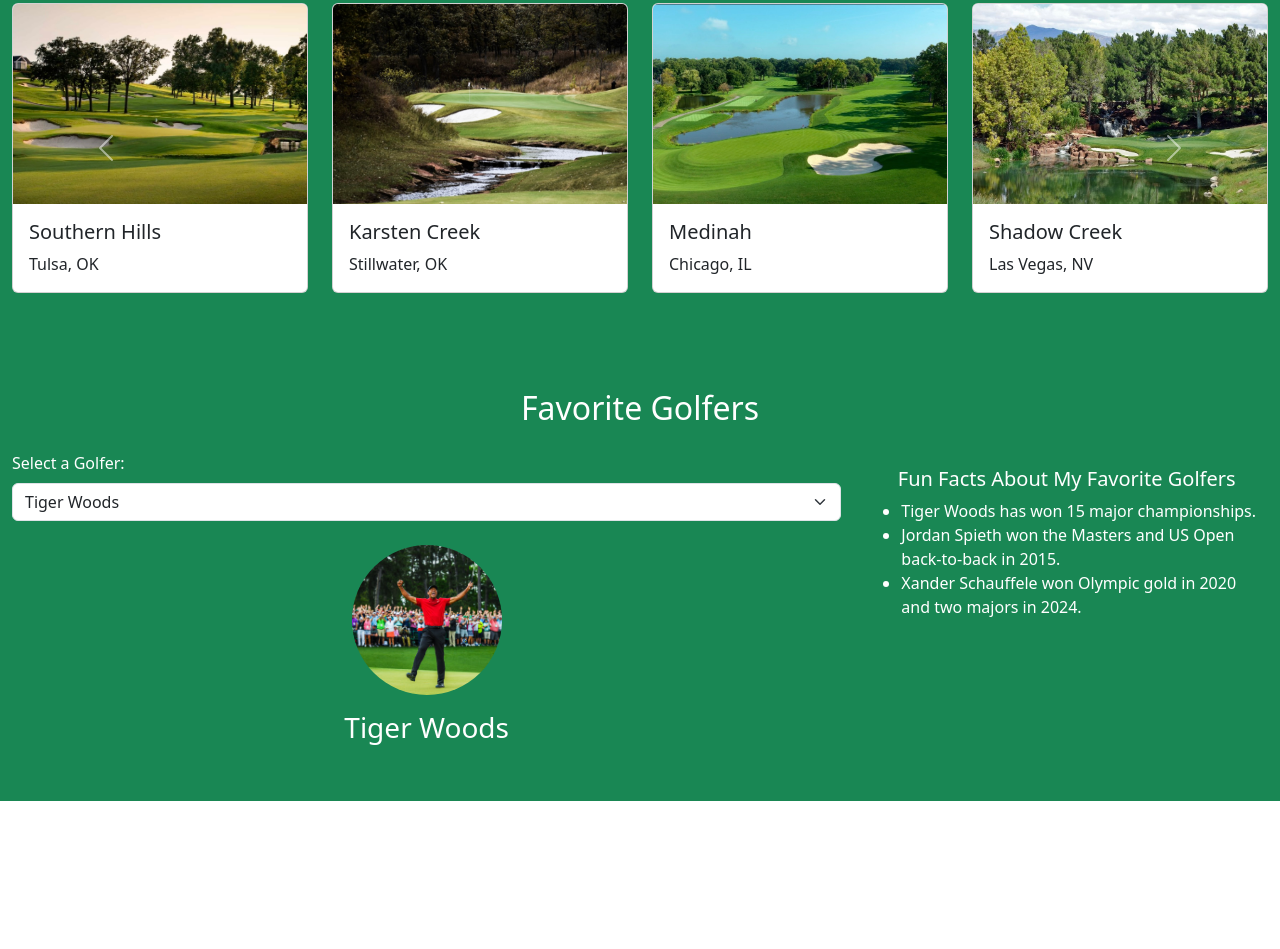
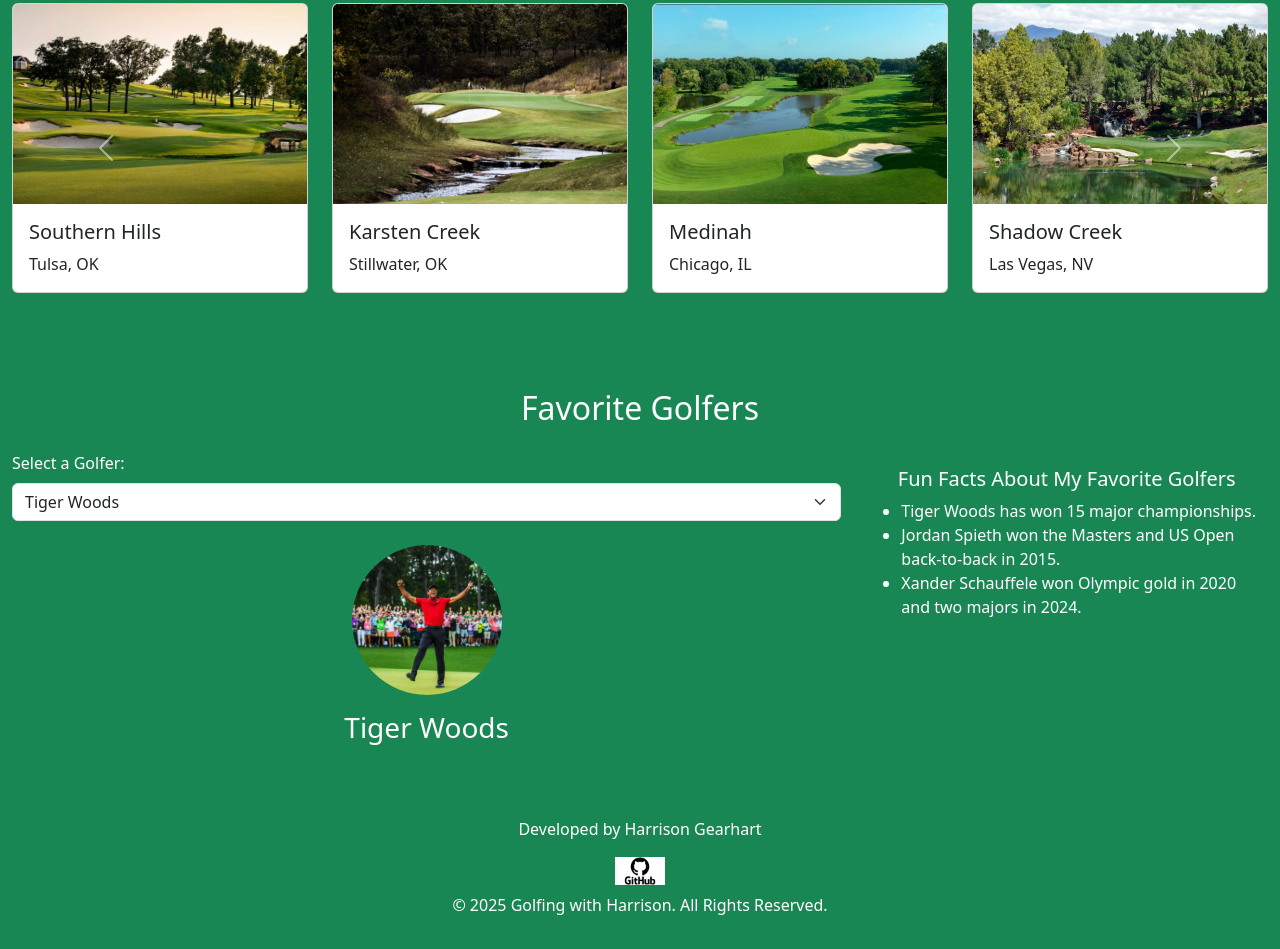
Before and after one commit to HarrisonGearhart/HarrisonGolfs.github.io, a plain HTML site: page index.html in a window 1280 px wide. Shown: the part 1410-2359 px from the top of the page. Before the commit the page ends 2211 px from the top, so only its background shows below. Drawn offline with nearby package versions, Linux system fonts and the light colour scheme; a web font is replaced by a local one.

Commit message:
footer and finishing touches

```diff
--- a/index.html
+++ b/index.html
@@ -186,7 +186,6 @@
                     </div>
                 </div>
             </div>
-
             <!-- Aside Section -->
             <aside class="col-lg-4 bg-success text-white p-3">
                 <h5 class="text-center">Fun Facts About My Favorite Golfers</h5>
@@ -198,6 +197,16 @@
             </aside>
         </div>
     </section>
+    <!--Footer-->
+    <footer class="bg-success text-white py-3">
+        <div class="container text-center">
+            <p>Developed by Harrison Gearhart</p>
+            <a href="https://github.com/HarrisonGearhart" target="_blank">
+                <img src="images/github.jpg" alt="GitHub Link" class="img-fluid" style="width: 50px; height: auto;">
+            </a>
+            <p class="mt-2">© 2025 Golfing with Harrison. All Rights Reserved.</p>
+        </div>
+    </footer>
 
 </main>
 </body>
```
Also changed, not shown: images/git.jpg (added), images/github.jpg (added). Lines whose indentation alone changed are shown as unchanged.
